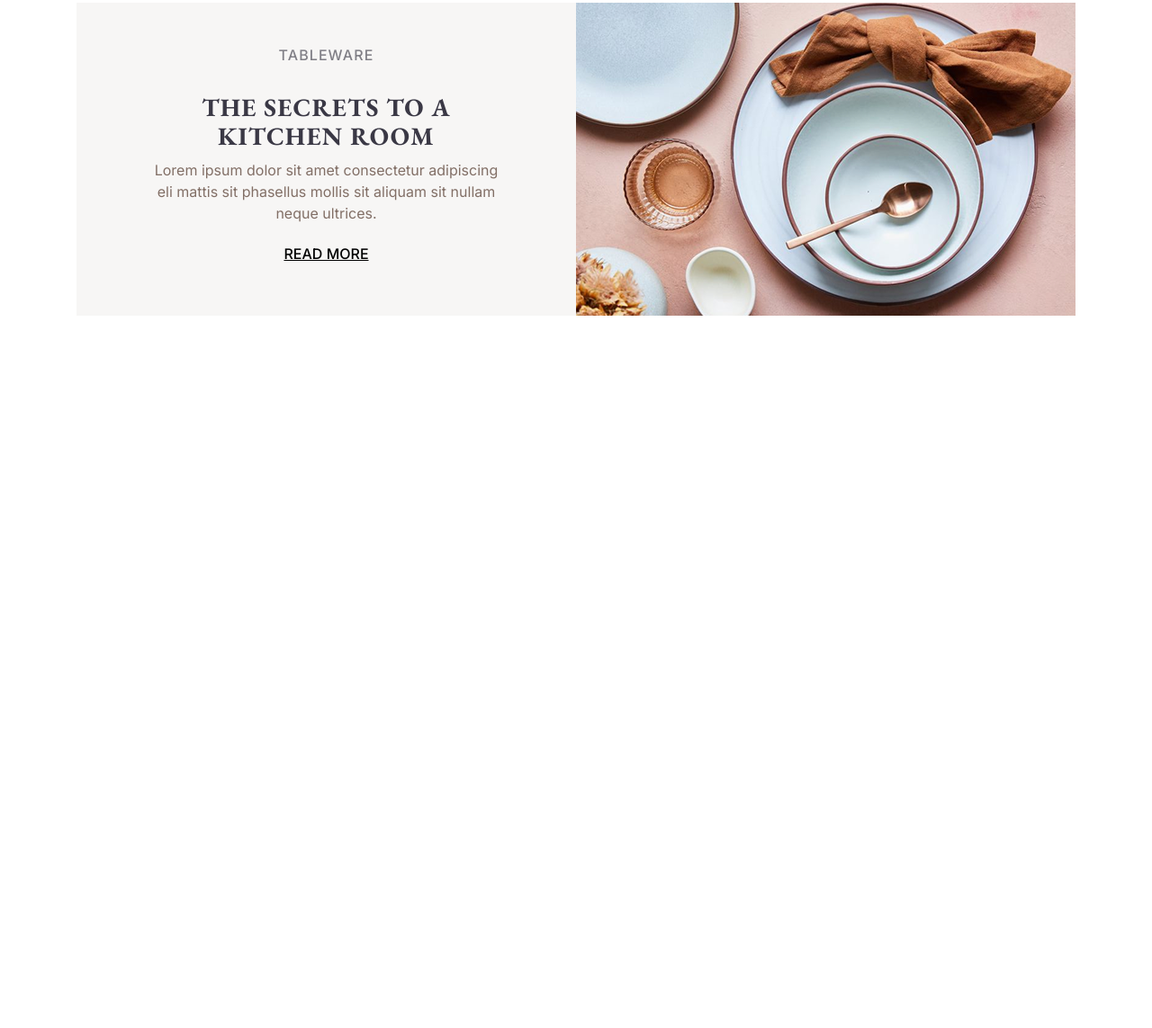
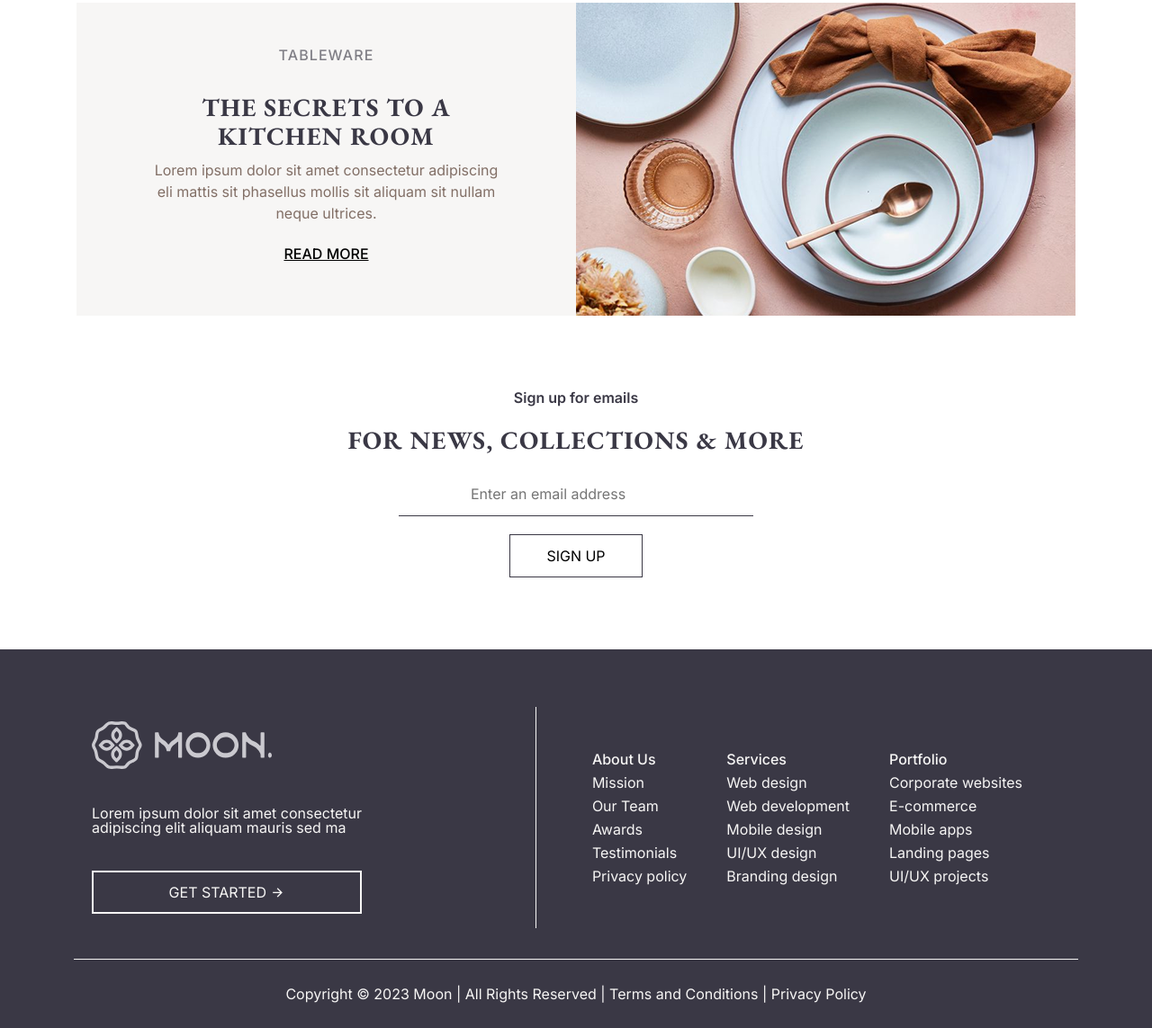
Before and after one commit to fidankhalilova/moon-shop, a website: page public/index.html in a window 1280 px wide. Shown: the part 4074-5217 px from the top of the page at 90% size. Before the commit the page ends 4425 px from the top, so only its background shows below. Drawn offline with nearby package versions, Linux system fonts and the light colour scheme.

Commit message:
feat: finished homepage

```diff
--- a/public/index.html
+++ b/public/index.html
@@ -346,7 +346,61 @@
                 </div>
             </div>
         </section>
+        <section id="sign-in" class="sign-in">
+            <div class="email-form">
+                <p>Sign up for emails</p>
+                <h2>For news, collections & more</h2>
+                <input type="email" name="email" id="email" placeholder="Enter an email address">
+                <button>SIGN UP</button>
+            </div>
+        </section>
     </main>
+    <footer>
+        <div class="container">
+            <div class="ft-top">
+            <div class="ft-logo">
+                <img src="../src/assets/logo (1).svg" alt="">
+                <p>Lorem ipsum dolor sit amet consectetur <br> adipiscing elit aliquam mauris sed ma</p>
+                <button>GET STARTED <i class="ri-arrow-right-line"></i></button>
+            </div>
+            <div class="ft-links">
+                <div class="ft-links-one">
+                    <p>About Us</p>
+                    <ul>
+                        <li><a href="">Mission</a></li>
+                        <li><a href="">Our Team</a></li>
+                        <li><a href="">Awards</a></li>
+                        <li><a href="">Testimonials</a></li>
+                        <li><a href="">Privacy policy</a></li>
+                    </ul>
+                </div>
+                <div class="ft-links-two">
+                    <p>Services</p>
+                    <ul>
+                        <li><a href="">Web design</a></li>
+                        <li><a href="">Web development</a></li>
+                        <li><a href="">Mobile design</a></li>
+                        <li><a href="">UI/UX design</a></li>
+                        <li><a href="">Branding design</a></li>
+                    </ul>
+                </div>
+                <div class="ft-links-three">
+                    <p>Portfolio</p>
+                    <ul>
+                        <li><a href="">Corporate websites</a></li>
+                        <li><a href="">E-commerce</a></li>
+                        <li><a href="">Mobile apps</a></li>
+                        <li><a href="">Landing pages</a></li>
+                        <li><a href="">UI/UX projects</a></li>
+                    </ul>
+                </div>
+            </div>
+        </div>
+        <div class="ft-line">
+            <p>Copyright © 2023 Moon | All Rights Reserved | Terms and Conditions | Privacy Policy</p>
+        </div>
+        </div>
+    </footer>
     <script src="../node_modules/bootstrap/dist/js/bootstrap.min.js"></script>
     <script src="../node_modules/bootstrap/dist/js/bootstrap.bundle.min.js"></script>
 </body>
--- a/src/scss/components/_link.scss
+++ b/src/scss/components/_link.scss
@@ -8,8 +8,7 @@ a {
     padding: 8px 12px;
 
     &:hover {
-        background-color: $black;
-        color: $creme;
+        color: $brown;
         transition: 0.3s ease-in-out;
     }
 }
--- /dev/null
+++ b/src/scss/layout/_footer.scss
@@ -0,0 +1,78 @@
+footer {
+    background-color: $black;
+    padding: 60px 40px 30px;
+
+    .ft-top {
+        @include flex(row, space-between, center, nowrap, null);
+        color: $light-gray;
+        margin-bottom: 30px;
+
+        .ft-logo {
+            @include flex(column, null, null, nowrap, 40px);
+            padding: 20px;
+            float: left;
+
+            img {
+                width: 200px;
+                height: auto;
+            }
+
+            p {
+                color: $light-gray;
+            }
+
+            button {
+                border: none;
+                border: 2px solid $light-gray;
+                background-color: $black;
+                color: $light-gray;
+                padding: 14px 20px;
+
+                &:hover {
+                    background-color: $light-gray;
+                    color: $black;
+                    transition: 0.3s ease-in-out;
+                }
+            }
+        }
+
+        .ft-links {
+            @include flex(row, null, center, nowrap, 20px);
+            height: 100%;
+            padding: 50px;
+            margin-left: 30px;
+            border-left: 1px solid $light-gray;
+            p {
+                color: $light-gray;
+                font-weight: 500;
+                margin-left: 12px;
+            }
+
+            ul {
+                margin-top: 10px;
+                @include flex(column, null, null, nowrap, 10px);
+                li {
+                    a {
+                        color: $light-gray;
+                        gap: 10px;
+                        margin-bottom: 5px;
+                        &:hover {
+                            color: $brown;
+                        }
+                    }
+                }
+            }
+        }
+    }
+
+    .ft-line {
+        @include flex(column, center, center, nowrap, 30px);
+        width: 100%;
+        padding-top: 30px;
+        border-top: 1px solid $light-gray;
+        p {
+            color: $light-gray;
+
+        }
+    }
+}
--- /dev/null
+++ b/src/scss/layout/_sign-in.scss
@@ -0,0 +1,43 @@
+.sign-in {
+    @include flex(column, center, center, nowrap, null);
+
+    .email-form {
+        @include flex(column, center, center, nowrap, 20px);
+        padding: 80px 60px;
+
+        p {
+            color: $black;
+            text-align: center;
+            font-size: $font-sm;
+            font-style: normal;
+            font-weight: 600;
+            line-height: 22px;
+        }
+
+        h2 {
+            color: $black;
+            text-align: center;
+            font-family: $heading-font;
+            font-size: $font-xl;
+            font-style: normal;
+            font-weight: 700;
+            line-height: 32px;
+            letter-spacing: 1.12px;
+            text-transform: uppercase;
+        }
+
+        input {
+            @include flex(column, center, center, nowrap, 10px);
+            padding: 14px 80px;
+            border: none;
+            border-bottom: 1px solid $black;
+        }
+
+        button {
+            @include flex(column, center, center, nowrap, 6px);
+            border: 1px solid $black;
+            padding: 15px 40px;
+            background-color: $white;
+        }
+    }
+}
--- a/src/scss/style.scss
+++ b/src/scss/style.scss
@@ -8,3 +8,5 @@
 @import "./layout/preview";
 @import "./layout/menu";
 @import "./layout/best-sellers";
+@import "./layout/sign-in";
+@import "./layout/footer";
--- a/src/scss/vendors/_variable.scss
+++ b/src/scss/vendors/_variable.scss
@@ -5,6 +5,7 @@ $creme: #F7F6F5;
 $brown: #826F66;
 $white: #FFF;
 $gray: #807F86;
+$light-gray: #F7F6F5;
 $font-xs: 14px;
 $font-sm: 16px;
 $font-md: 18px;
```
Also changed, not shown: src/assets/logo (1).svg (added), src/scss/style.css, 1 other file.
